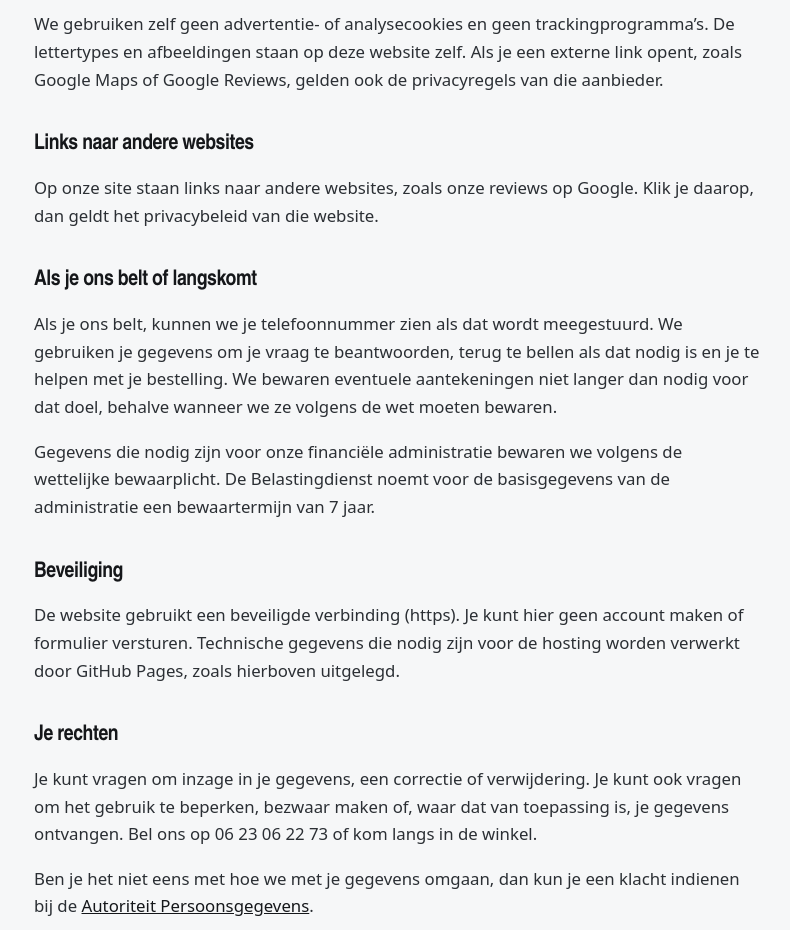
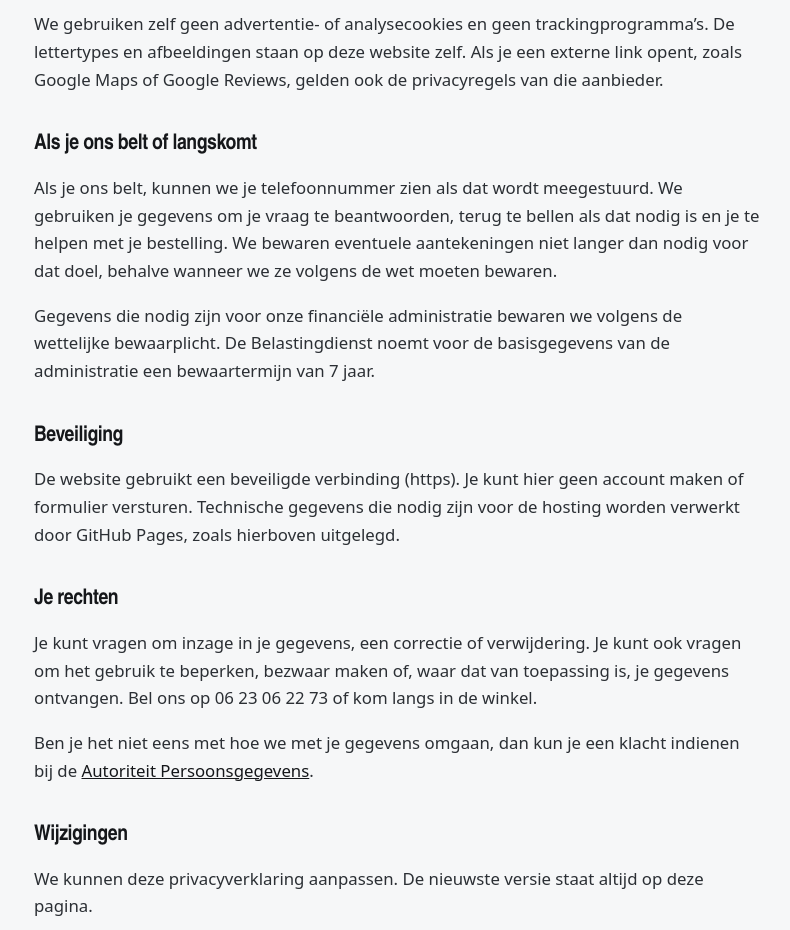
Before and after one commit to buitelaarpatrick-dot/maassluis-sleutelservice, a plain HTML site: page privacy.html in a window 1280 px wide. Shown: the part 1360-2290 px from the top of the page, without its empty margins (242-1032 px from the left). Drawn offline with Linux system fonts and the light colour scheme; a web font is replaced by a local one.

Commit message:
Remove repeated external-links section from privacy notice

```diff
--- a/privacy.html
+++ b/privacy.html
@@ -56,8 +56,6 @@ footer .wrap{padding-block:24px}
 <p>De kaart op de contactpagina en onderaan de homepage wordt pas geladen nadat je op “Kaart tonen” klikt. Tot die tijd maakt de kaart geen verbinding met Google. Na je klik ontvangt Google technische gegevens over je verbinding en apparaat, waaronder je IP-adres. We laden de kaart op jouw verzoek om onze locatie te tonen. Google verwerkt de gegevens volgens het <a href="https://policies.google.com/privacy?hl=nl" rel="noopener">privacybeleid van Google</a>. Google en GitHub kunnen gegevens internationaal verwerken; hun privacyverklaringen leggen uit hoe dat gebeurt en welke waarborgen gelden.</p>
 <h2>Cookies en externe links</h2>
 <p>We gebruiken zelf geen advertentie- of analysecookies en geen trackingprogramma’s. De lettertypes en afbeeldingen staan op deze website zelf. Als je een externe link opent, zoals Google Maps of Google Reviews, gelden ook de privacyregels van die aanbieder.</p>
-<h2>Links naar andere websites</h2>
-<p>Op onze site staan links naar andere websites, zoals onze reviews op Google. Klik je daarop, dan geldt het privacybeleid van die website.</p>
 <h2>Als je ons belt of langskomt</h2>
 <p>Als je ons belt, kunnen we je telefoonnummer zien als dat wordt meegestuurd. We gebruiken je gegevens om je vraag te beantwoorden, terug te bellen als dat nodig is en je te helpen met je bestelling. We bewaren eventuele aantekeningen niet langer dan nodig voor dat doel, behalve wanneer we ze volgens de wet moeten bewaren.</p>
 <p>Gegevens die nodig zijn voor onze financiële administratie bewaren we volgens de wettelijke bewaarplicht. De Belastingdienst noemt voor de basisgegevens van de administratie een bewaartermijn van 7 jaar.</p>
```
